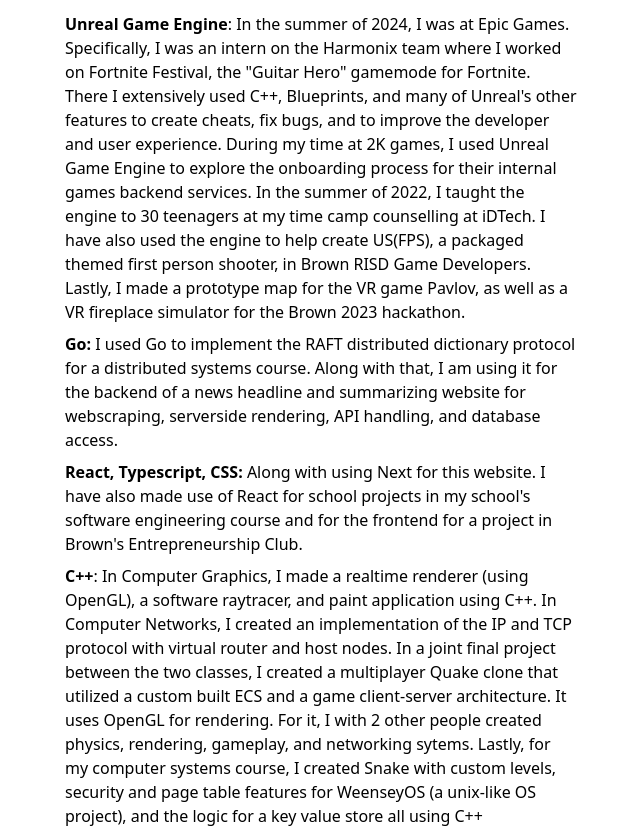
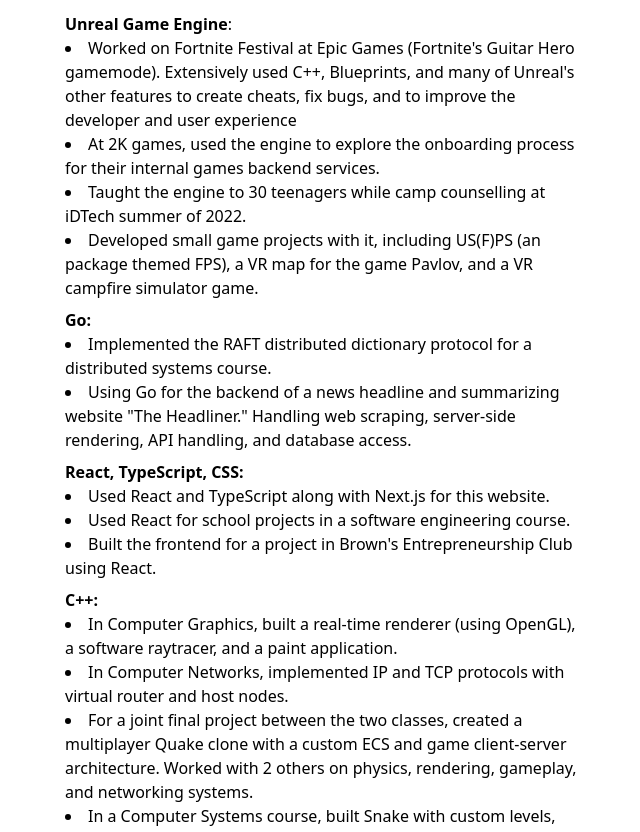
Before and after one commit to evan-mick/personal-website-and-blog, a Next.js app: page / in a window 1280 px wide. Shown: the part 1942-2774 px from the top of the page, without its empty margins (319-959 px from the left). Built offline with nearby package versions, Linux system fonts and the light colour scheme.

Commit message:
updated description

```diff
--- a/src/app/blog/page.tsx
+++ b/src/app/blog/page.tsx
@@ -16,7 +16,9 @@
     ]);
     return (
         <section className="sm:m-20 p-10 rounded-md shadow-lg h-full bg-white">
-            <h4 className="text-5xl text-center md:text-left pb-12">Blog</h4>
+            <h4 className="font-bold text-5xl text-center md:text-left pb-12">
+                Blog
+            </h4>
             <p className="pb-12">
                 Like any man in tech/gamedev, I have projects, thoughts,
                 opinions, etc. Sometimes *too* many. Here's my place to express
--- a/src/app/page.tsx
+++ b/src/app/page.tsx
@@ -4,7 +4,6 @@
 
 export default function Page() {
   //redirect('/dashboard');
-
   return (
     <div className="w-screen h-screen flex-col justify-center align-middle">
       <section>
@@ -15,11 +14,12 @@
       <section className="w-full">
         <div className="whitespace-pre-wrap m-10 md:mx-48 xl:mx-96">
           <p>
-            I am a Computer Science and Economics student at Brown University,
-            and I am well-versed in software engineering and product management.
-            I am also a passionate game developer and musician. This website
-            exists as a place for employers to see my experiences and for me to
-            show off my software, music, and thoughts in a centralized place.
+            I am a new grad Computer Science and Economics major from Brown
+            University, and I am well-versed in software engineering and product
+            management. I am also a passionate game developer and musician. This
+            website exists as a place for employers to see my experiences and
+            for me to show off my software, music, and thoughts in a centralized
+            place.
           </p>
           <br />
           <p>
@@ -98,76 +98,141 @@
           </p>
           <ul>
             <li className="mt-2">
-              <b>Unreal Game Engine</b>: In the summer of 2024, I was at Epic
-              Games. Specifically, I was an intern on the Harmonix team where I
-              worked on Fortnite Festival, the "Guitar Hero" gamemode for
-              Fortnite. There I extensively used C++, Blueprints, and many of
-              Unreal's other features to create cheats, fix bugs, and to improve
-              the developer and user experience. During my time at 2K games, I
-              used Unreal Game Engine to explore the onboarding process for
-              their internal games backend services. In the summer of 2022, I
-              taught the engine to 30 teenagers at my time camp counselling at
-              iDTech. I have also used the engine to help create US(FPS), a
-              packaged themed first person shooter, in Brown RISD Game
-              Developers. Lastly, I made a prototype map for the VR game Pavlov,
-              as well as a VR fireplace simulator for the Brown 2023 hackathon.
+              <b>Unreal Game Engine</b>:
+              <ul className="list-disc list-inside">
+                <li>
+                  Worked on Fortnite Festival at Epic Games (Fortnite's Guitar
+                  Hero gamemode). Extensively used C++, Blueprints, and many of
+                  Unreal's other features to create cheats, fix bugs, and to
+                  improve the developer and user experience
+                </li>
+                <li>
+                  At 2K games, used the engine to explore the onboarding process
+                  for their internal games backend services.
+                </li>
+                <li>
+                  Taught the engine to 30 teenagers while camp counselling at
+                  iDTech summer of 2022.
+                </li>
+                <li>
+                  Developed small game projects with it, including US(F)PS (an
+                  package themed FPS), a VR map for the game Pavlov, and a VR
+                  campfire simulator game.
+                </li>
+              </ul>
             </li>
             <li className="mt-2">
-              <b>Go:</b>{" "}
-              I used Go to implement the RAFT distributed dictionary protocol
-              for a distributed systems course. Along with that, I am using it
-              for the backend of a news headline and summarizing website for
-              webscraping, serverside rendering, API handling, and database
-              access.
+              <b>Go:</b>
+
+              <ul className="list-disc list-inside">
+                <li>
+                  Implemented the RAFT distributed dictionary protocol for a
+                  distributed systems course.
+                </li>{" "}
+                <li>
+                  Using Go for the backend of a news headline and summarizing
+                  website "The Headliner." Handling web scraping, server-side
+                  rendering, API handling, and database access.
+                </li>
+              </ul>
             </li>
             <li className="mt-2">
-              <b>React, Typescript, CSS:</b>{" "}
-              Along with using Next for this website. I have also made use of
-              React for school projects in my school's software engineering
-              course and for the frontend for a project in Brown's
-              Entrepreneurship Club.
+              <b>React, TypeScript, CSS:</b>
+
+              <ul className="list-disc list-inside">
+                <li>
+                  Used React and TypeScript along with Next.js for this website.
+                </li>{" "}
+                <li>
+                  Used React for school projects in a software engineering
+                  course.
+                </li>{" "}
+                <li>
+                  Built the frontend for a project in Brown's Entrepreneurship
+                  Club using React.
+                </li>
+              </ul>
             </li>
             <li className="mt-2">
-              <b>C++</b>: In Computer Graphics, I made a realtime renderer
-              (using OpenGL), a software raytracer, and paint application using
-              C++. In Computer Networks, I created an implementation of the IP
-              and TCP protocol with virtual router and host nodes. In a joint
-              final project between the two classes, I created a multiplayer
-              Quake clone that utilized a custom built ECS and a game
-              client-server architecture. It uses OpenGL for rendering. For it,
-              I with 2 other people created physics, rendering, gameplay, and
-              networking sytems. Lastly, for my computer systems course, I
-              created Snake with custom levels, security and page table features
-              for WeenseyOS (a unix-like OS project), and the logic for a key
-              value store all using C++
+              <b>C++:</b>
+
+              <ul className="list-disc list-inside">
+                <li>
+                  In Computer Graphics, built a real-time renderer (using
+                  OpenGL), a software raytracer, and a paint application.
+                </li>{" "}
+                <li>
+                  In Computer Networks, implemented IP and TCP protocols with
+                  virtual router and host nodes.
+                </li>{" "}
+                <li>
+                  For a joint final project between the two classes, created a
+                  multiplayer Quake clone with a custom ECS and game
+                  client-server architecture. Worked with 2 others on physics,
+                  rendering, gameplay, and networking systems.
+                </li>{" "}
+                <li>
+                  In a Computer Systems course, built Snake with custom levels,
+                  added page table features and security to WeenseyOS (a
+                  Unix-like OS project), and implemented a key-value store all
+                  in C++ ("C with classes" style).
+                </li>
+              </ul>
             </li>
             <li className="mt-2">
-              <b>Unity Game Engine and C#:</b>{" "}
-              I have used Unity for over 6 years. In that time, I have released
-              6 projects online and created over a dozen other prototypes and
-              small projects. From that, I have gained a deep understanding of
-              the game engine, C#, and object oriented programming practices.
-              See the projects section for information about the released
-              projects
+              <b>Unity Game Engine and C#:</b>
+
+              <ul className="list-disc list-inside">
+                <li>
+                  Used Unity for over 6 years, releasing 6 projects online and
+                  building over a dozen prototypes and smaller projects.
+                </li>{" "}
+                <li>
+                  Gained deep understanding of Unity, C#, and object-oriented
+                  programming practices.
+                </li>
+              </ul>
             </li>
             <li className="mt-2">
-              <b>Godot:</b>Along with making prototypes, I was the lead
-              programmer for Origami Bird Battle with in the Brown-RISD Game
-              Developers. I helped program, design, and architect the game and
-              its systems while helping 10 other programmers with varying skill
-              levels learn and use Godot effectively.
+              <b>Godot:</b>
+
+              <ul className="list-disc list-inside">
+                <li>
+                  Lead programmer for Origami Bird Battle with Brown-RISD Game
+                  Developers.
+                </li>{" "}
+                <li>
+                  Programmed, designed, and architected the game and its
+                  systems, while mentoring 10 other programmers of varying skill
+                  levels in Godot.
+                </li>{" "}
+                <li>Built additional prototypes using the engine.</li>
+              </ul>
             </li>
             <li className="mt-2">
-              <b>Python:</b>{" "}
-              For my data structures and algorithms class, I implemented the
-              page rank algorithm using Python.
+              <b>Python:</b>
+
+              <ul className="list-disc list-inside">
+                <li>
+                  Implemented the PageRank algorithm for a data structures and
+                  algorithms course.
+                </li>
+              </ul>
             </li>
             <li className="mt-2">
-              <b>Java:</b>Using Java I have created a Wolfenstein-like rendering
-              engine. I also TA's 2D game engines where I helped program,
-              design, and debug other students game engines. In addition, I used
-              Java to create the backend for a course planning website for my
-              software engineering course.
+              <b>Java:</b>
+
+              <ul className="list-disc list-inside">
+                <li>Built a Wolfenstein-like rendering engine.</li>{" "}
+                <li>
+                  TA’d for a 2D game engines course, assisting with programming,
+                  design, and debugging.
+                </li>{" "}
+                <li>
+                  Created the backend for a course planning website as part of a
+                  software engineering course.
+                </li>
+              </ul>
             </li>
           </ul>
         </div>
--- a/src/app/projects/page.tsx
+++ b/src/app/projects/page.tsx
@@ -28,7 +28,7 @@
   return (
     <section className="sm:m-20 p-10 h-full bg-white flex items-center flex-col">
       <section className="m-5 p-10 rounded-md shadow-lg h-full bg-white w-full">
-        <h4 className="text-xl  text-center md:text-5xl md:text-left pb-12 ">
+        <h4 className="font-bold text-xl text-center md:text-5xl md:text-left pb-12 ">
           Projects
         </h4>
         {
@@ -43,7 +43,9 @@
       </section>
 
       <section className="m-5 p-10 rounded-md shadow-lg h-full bg-white w-full">
-        <h4 className="text-5xl text-center md:text-left pb-12">Games</h4>
+        <h4 className="font-bold text-5xl text-center md:text-left pb-12">
+          Games
+        </h4>
         {
           /* <p className="my-5">
           At the top here you can see my finished works. Scroll down a bit more and you'll see some of my unfinished projects.
```
Also changed, not shown: src/app/contact/page.tsx (+12 -6 lines).
